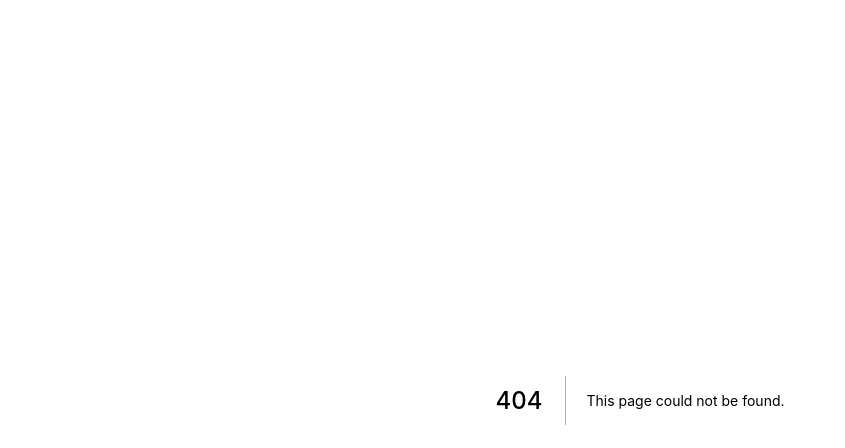
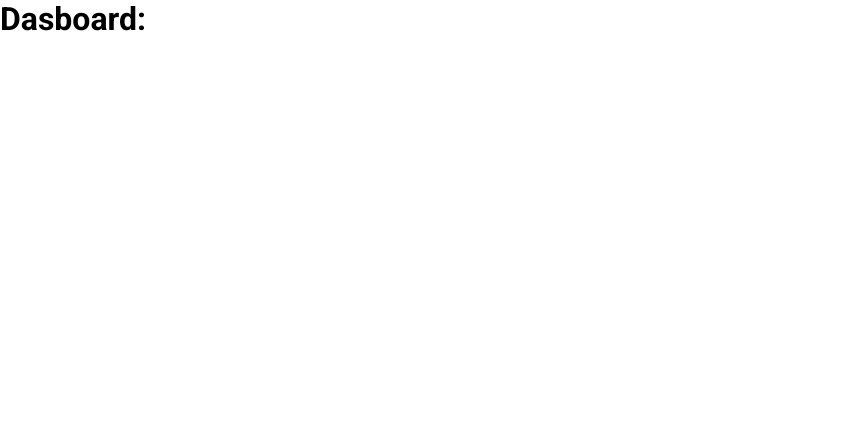
Before and after one commit to bessache/ignite-reactjs-05-nextauth, a Next.js app: page /dashboard in a window 1280 px wide. Before the commit this address had no page. Shown: the top 448 px of the page, without its empty margins (0-845 px from the left). Built offline with nearby package versions, Linux system fonts and the light colour scheme.

Commit message:
commit aula salvando dados do usuário

```diff
--- a/src/contexts/AuthContext.tsx
+++ b/src/contexts/AuthContext.tsx
@@ -1,5 +1,16 @@
-import { createContext, ReactNode } from "react";
+import { createContext, ReactNode, useState } from "react";
+import Router from 'next/router'
 import { api } from "../services/api";
+
+
+
+type User = {
+    email: string;
+    permissions: string[];
+    roles: string[];
+
+
+}
 
 type SignInCredentials = {
     email: string;
@@ -8,6 +19,7 @@
 
 type AuthContextData = {
     signIn(credential:SignInCredentials): Promise<void>;
+    user: User;
     isAuthenticated: boolean;
 }
 
@@ -19,21 +31,29 @@
 export const AuthContext = createContext({} as AuthContextData)
 
 export function AuthProvider({children}:AuthProviderProps){
-    const isAuthenticated = false;
+    const [user, setUser] = useState<User>();
+
+    const isAuthenticated = !!user;
     async function signIn({email, password}: SignInCredentials) {
         try {
             const response = await api.post('sessions', {
                 email,
                 password
             })
-            console.log(response.data)
+            const {token, refreshToken, permissions, roles} = response.data;
+            setUser({
+                email,
+                permissions,
+                roles,
+            })
+            Router.push('/dashboard')
         } catch(err){
             console.log(err)
         }
     }
 
     return (
-        <AuthContext.Provider value={{signIn, isAuthenticated}}>
+        <AuthContext.Provider value={{signIn, isAuthenticated, user}}>
             {children}
         </AuthContext.Provider>
     )
--- /dev/null
+++ b/src/pages/dashboard.tsx
@@ -0,0 +1,9 @@
+import { useContext } from "react"
+import { AuthContext } from "../contexts/AuthContext"
+
+export default function Dashboard(){
+    const {user} = useContext(AuthContext)
+    return (
+        <h1>Dasboard: {user?.email}</h1>
+    )
+}
```
